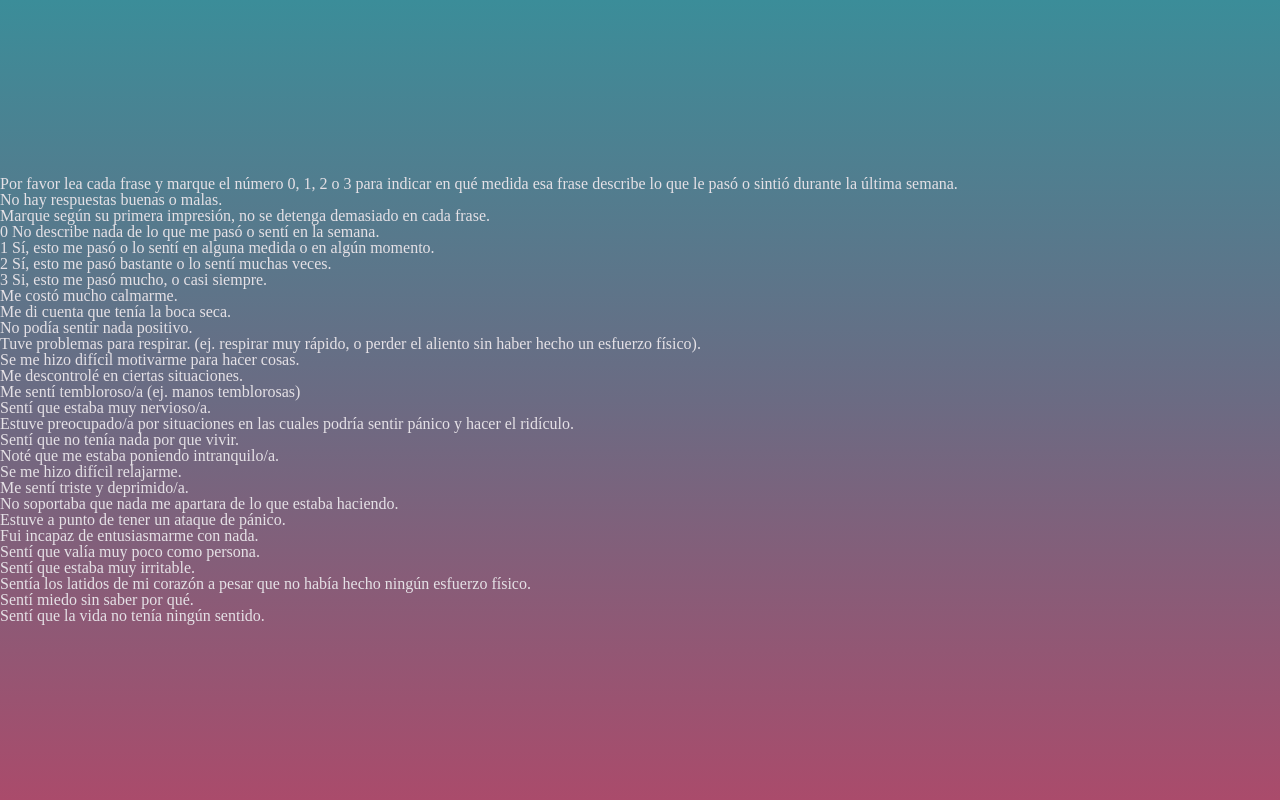
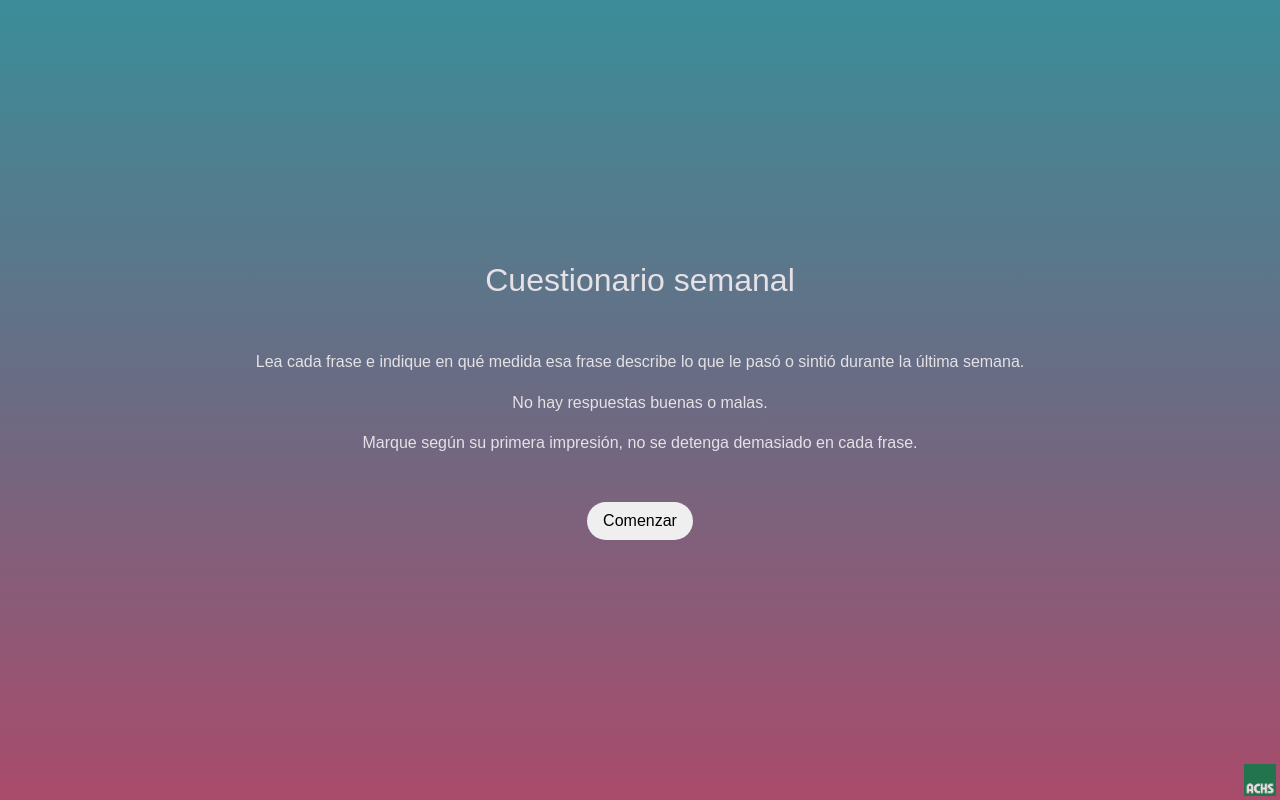
Before and after one commit to alavado/achs-mindfulness, a React app: page /dass21 in a window 1280 px wide. Built offline with nearby package versions, Linux system fonts and the light colour scheme; a web font is replaced by a local one.

Commit message:
agrega instrucciones para cuestionario

```diff
--- a/src/components/App/App.css
+++ b/src/components/App/App.css
@@ -1,16 +1,3 @@
-body {
-  color: #E5E1E6;
-  background: gray;
-}
-
-* {
-  box-sizing: border-box;
-  user-select: none;
-  -moz-user-select: none;
-  -moz-user-select: none;
-  -webkit-user-drag: none;
-}
-
 @font-face {
   font-family: 'Vegan Style Personal Use';
   src: url('../../assets/VeganStylePersonalUse.woff2') format('woff2'),
@@ -25,6 +12,20 @@ body {
       url('../../assets/Arimo.woff') format('woff');
   font-weight: normal;
   font-style: normal;
+}
+
+body {
+  color: #E5E1E6;
+  background: gray;
+  font-family: 'Arimo';
+}
+
+* {
+  box-sizing: border-box;
+  user-select: none;
+  -moz-user-select: none;
+  -moz-user-select: none;
+  -webkit-user-drag: none;
 }
 
 button {
@@ -59,3 +60,11 @@ button.boton-volver {
   color: #E5E1E6;
   background-color: #1D1F2A;
 }
+
+h1 {
+  font-size: 2em;
+  text-align: center;
+  line-height: 1.25;
+  margin-bottom: 32px;
+  font-family: 'Arimo';
+}
--- a/src/components/App/App.js
+++ b/src/components/App/App.js
@@ -6,10 +6,12 @@ import Principal from '../Principal';
 import Dass21 from '../Dass21';
 import MedicionSubjetiva from '../MedicionSubjetiva';
 import SeleccionEjercicio from '../SeleccionEjercicio';
+import logo from '../../assets/Logo_ACHS.png'
 
 function App() {
   return (
     <div id="contenedor-app">
+      <img src={logo} alt="Logo ACHS" id="logo-achs" />
       <Switch>
         <Route exact path="/" component={Principal} />
         <Route exact path="/dass21" component={Dass21} />
--- a/src/components/Dass21/Dass21.css
+++ b/src/components/Dass21/Dass21.css
@@ -0,0 +1,22 @@
+.contenedor {
+  padding: 64px;
+  width: 100vw;
+  height: 100vh;
+  display: flex;
+  flex-direction: column;
+  align-items: center;
+  justify-content: center;
+}
+
+.instrucciones {
+  line-height: 1.3;
+}
+
+.instrucciones p {
+  margin-top: 20px;
+  text-align: center;
+}
+
+.cuestionario button {
+  margin-top: 48px;
+}
--- a/src/components/Dass21/Dass21.js
+++ b/src/components/Dass21/Dass21.js
@@ -4,26 +4,24 @@ import { preguntas } from '../../helpers/dass21'
 
 const Dass21 = () => {
   return (
-    <div>
+    <div className="contenedor">
+      <div className="contenido-centrado cuestionario">
+        <h1>Cuestionario semanal</h1>
         <div className="instrucciones">
-        <p>Por favor lea cada frase y marque el número 0, 1, 2 o 3 para indicar en qué medida esa frase describe lo que le pasó o sintió durante la última semana.</p>
+          <p>Lea cada frase e indique en qué medida esa frase describe lo que le pasó o sintió durante la última semana.</p>
           <p>No hay respuestas buenas o malas.</p>
           <p>Marque según su primera impresión, no se detenga demasiado en cada frase.</p>
-        <ul>
-          <li>0  No describe nada de lo que me pasó o sentí en la semana.</li>
-          <li>1  Sí, esto me pasó o lo sentí en alguna medida o en algún momento.</li>
-          <li>2  Sí, esto me pasó bastante o lo sentí muchas veces.</li>
-          <li>3  Si, esto me pasó mucho, o casi siempre.</li>
-        </ul>
         </div>
-      {preguntas.map((pregunta, i) => (
+        <button>Comenzar</button>
+        {/* {preguntas.map((pregunta, i) => (
           <div
             key={`contenedor-pregunta-${i + 1}`}
             className="contenedor-pregunta"
           >
             <p>{pregunta}</p>
           </div>
-      ))}
+        ))} */}
+      </div>
     </div>
   )
 }
--- a/src/components/MedicionSubjetiva/MedicionSubjetiva.css
+++ b/src/components/MedicionSubjetiva/MedicionSubjetiva.css
@@ -6,14 +6,6 @@
   flex-direction: column;
   align-items: center;
   justify-content: center;
-}
-
-#contenedor-medicion-subjetiva h1 {
-  font-size: 2em;
-  text-align: center;
-  line-height: 1.25;
-  margin-bottom: 32px;
-  font-family: 'Arimo';
 }
 
 .contenedor-iconos-estado-animo {
--- a/src/components/Principal/Principal.css
+++ b/src/components/Principal/Principal.css
@@ -13,13 +13,13 @@
   opacity: 0.8;
 }
 
-#contenedor-principal > h1 {
+#contenedor-principal h1 {
   font-family: "Vegan Style Personal Use";
   font-size: 3em;
   margin: 56px 0;
 }
 
-#contenedor-principal button {
+#contenedor-principal button, .latido {
   margin-top: 12px;
 }
 
@@ -29,7 +29,6 @@
   width: 150px;
   height: 150px;
   border-radius: 75px;
-  margin-top: 10px;
   animation: prueba 2s ease-in-out infinite;
 }
 
--- a/src/components/Principal/Principal.js
+++ b/src/components/Principal/Principal.js
@@ -1,7 +1,6 @@
 import React from 'react'
 import { useHistory } from 'react-router-dom'
 import './Principal.css'
-import logo from '../../assets/Logo_ACHS.png'
 
 const Principal = () => {
 
@@ -9,18 +8,15 @@ const Principal = () => {
   const navegar = path => () => history.push(path)
 
   return (
-    <>
-      <img src={logo} alt="Logo ACHS" id="logo-achs" />
     <div id="contenedor-principal">
       <h1>Mindfulness</h1>
       <div className="contenido-centrado">
         <div className="latido"></div>
         <button className="boton-meditar" onClick={navegar('/ejercicios')}>Meditar</button>
         <button onClick={navegar('/subjetiva/1')}>Mi estado de ánimo</button>
-          <button onClick={navegar('/dass21')}>Cuestionario</button>
+        <button onClick={navegar('/dass21')}>Cuestionario semanal</button>
       </div>
     </div>
-    </>
   )
 }
 
```
Lines whose indentation alone changed are shown as unchanged.
